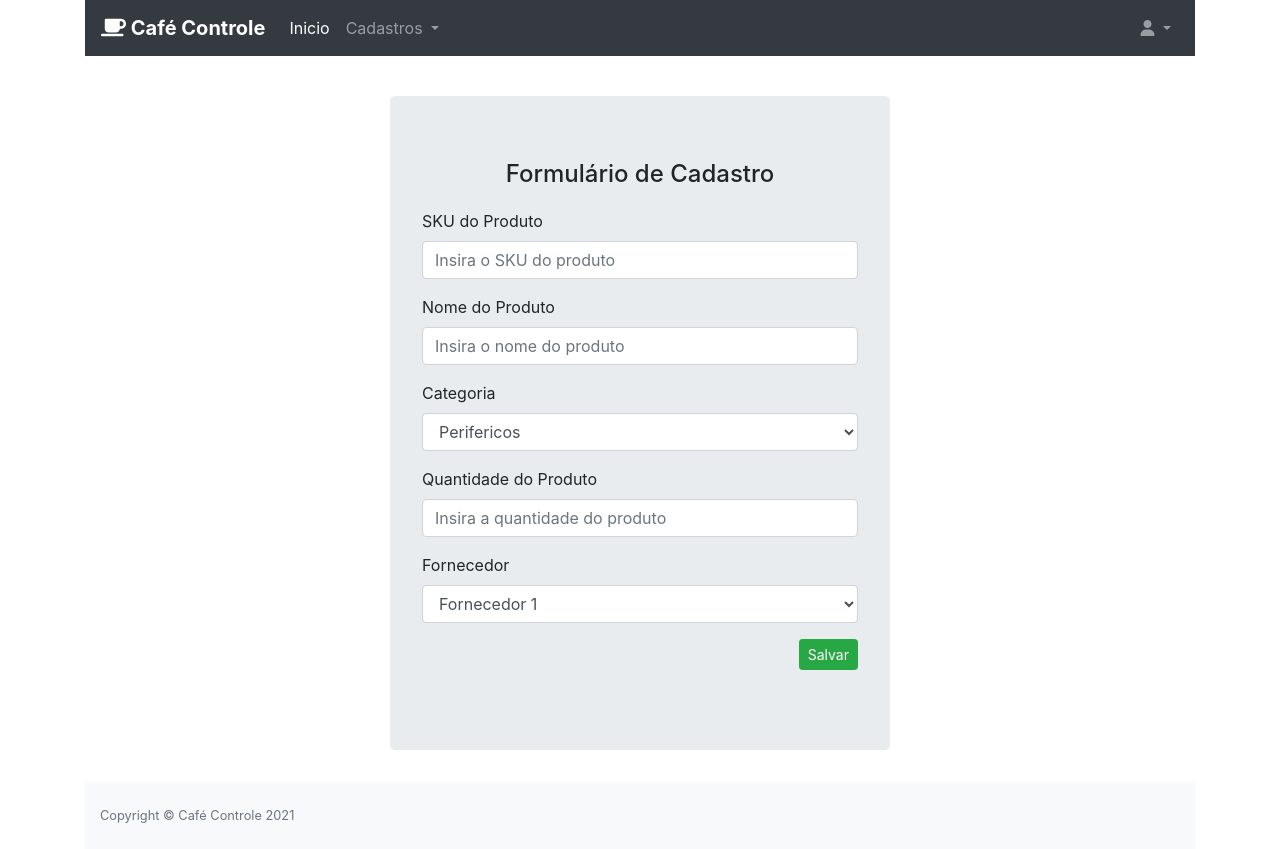
After one commit to esdrastomaz/Bootstrap-4-PHPeMySQL, a PHP site: page /produtoCadastro.php?id=1 in a window 1280 px wide. The commit adds this page. Run offline with PHP 8.4, Linux system fonts and the light colour scheme; the visitor is signed in with stand-in values (Sample User, id 1); some libraries are stand-ins or nearby versions.

```diff
--- a/dependencias.php
+++ b/dependencias.php
@@ -7,7 +7,7 @@
 <script src="https://kit.fontawesome.com/585a3b9338.js" crossorigin="anonymous"></script>
 <script src="https://cdn.jsdelivr.net/npm/bootstrap@5.0.0-beta1/dist/js/bootstrap.bundle.min.js" integrity="
     sha384-ygbV9kiqUc6oa4msXn9868pTtWMgiQaeYH7/t7LECLbyPA2x65Kgf80OJFdroafW" crossorigin="anonymous"></script>
-    <script src="https://code.jquery.com/jquery-3.3.1.slim.min.js" integrity="sha384-q8i/X+965DzO0rT7abK41JStQIAqVgRVzpbzo5smXKp4YfRvH+8abtTE1Pi6jizo" crossorigin="anonymous"></script>
+<script src="https://code.jquery.com/jquery-3.1.1.min.js">
 <script src="https://cdnjs.cloudflare.com/ajax/libs/popper.js/1.14.3/umd/popper.min.js" integrity="sha384-ZMP7rVo3mIykV+2+9J3UJ46jBk0WLaUAdn689aCwoqbBJiSnjAK/l8WvCWPIPm49" crossorigin="anonymous"></script>
 <script src="https://stackpath.bootstrapcdn.com/bootstrap/4.1.3/js/bootstrap.min.js" integrity="sha384-ChfqqxuZUCnJSK3+MXmPNIyE6ZbWh2IMqE241rYiqJxyMiZ6OW/JmZQ5stwEULTy" crossorigin="anonymous"></script>
 <script src="js/bootstrap.min.js"></script>
--- a/menu.php
+++ b/menu.php
@@ -4,7 +4,7 @@ require_once "dependencias.php";
 
 <div class="container">
     <nav class="navbar navbar-expand-lg navbar navbar-dark bg-dark">
-        <a class="navbar-brand" href="#"><i class="fas fa-coffee"></i></a>
+        <a style="font-weight:bold" class="navbar-brand" href="index.php"><i class="fas fa-coffee"></i>&nbsp;Café Controle</a>
         <button class="navbar-toggler" type="button" data-toggle="collapse" data-target="#conteudoNavbarSuportado" aria-controls="conteudoNavbarSuportado" aria-expanded="false" aria-label="Alterna navegação">
             <span class="navbar-toggler-icon"></span>
         </button>
@@ -19,20 +19,20 @@ require_once "dependencias.php";
                         Cadastros
                     </a>
                     <div class="dropdown-menu" aria-labelledby="navbarDropdown">
-                        <a class="dropdown-item" href="listarProdutos.php">Cadastro de Produtos</a>
+                        <a class="dropdown-item" href="listarProdutos.php"><i class="fas fa-shopping-cart"></i></i>&nbsp;Cadastro de Produtos</a>
                         <div class="dropdown-divider"></div>
-                        <a class="dropdown-item" href="#">Cadastro de Categorias</a>
+                        <a class="dropdown-item" href="#"><i class="fas fa-bars"></i>&nbsp;Cadastro de Categorias</a>
                         <div class="dropdown-divider"></div>
-                        <a class="dropdown-item" href="#">Cadastro de Fornecedores</a>
+                        <a class="dropdown-item" href="#"><i class="fas fa-address-book"></i>&nbsp;Cadastro de Fornecedores</a>
                         <div class="dropdown-divider"></div>
-                        <a class="dropdown-item" href="#">Cadastro de Clientes</a>
+                        <a class="dropdown-item" href="clienteCadastro.php"><i class="fas fa-users"></i>&nbsp;Cadastro de Clientes</a>
                     </div>
                 </li>
             </ul>
             <ul class="navbar-nav navbar-right">
                 <li class="nav-item dropdown">
                     <a class="nav-link dropdown-toggle" href="#" id="navbarDropdown" role="button" data-toggle="dropdown" aria-haspopup="true" aria-expanded="false">
-                        Cadastros
+                        <i class="fas fa-user"></i>
                     </a>
                     <div class="dropdown-menu" aria-labelledby="dropdown10">
                         <a class="dropdown-item" href="#">Minha Conta</a>
--- /dev/null
+++ b/produtoCadastro.php
@@ -0,0 +1,96 @@
+<?php
+session_start();
+require_once "menu.php";
+
+
+$id_produto = $_GET['id'];
+$id_produto = $_SESSION["id"];
+
+if (strlen($id_produto) == 0)
+    $id_produto = 0;
+?>
+
+
+<!DOCTYPE html>
+<html lang="pt-br">
+
+<head>
+    <meta charset="UTF-8">
+    <meta name="viewport" content="width=device-width, initial-scale=1.0">
+    <title>Formulário de Cadastro</title>
+    <style>
+
+    #tamanhoContainer{
+        width: 500px;
+    }
+
+    </style>
+</head>
+
+<body>
+
+    <div class="container jumbotron" id="tamanhoContainer" style="margin-top: 40px;">
+        <center><h4>Formulário de Cadastro</h4></center>
+        <form action="inserirProduto.php" method="post" style="margin-top: 20px;">
+            <div class="form-group">
+                <label>SKU do Produto</label>
+                <input type="text" class="form-control" name="skuproduto" placeholder="Insira o SKU do produto" autocomplete="off" required>
+
+            </div>
+
+            <div class="form-group">
+                <label>Nome do Produto</label>
+                <input type="text" class="form-control" name="nomeproduto" placeholder="Insira o nome do produto" autocomplete="off" required>
+            </div>
+
+            <div class="form-group">
+                <label for="exampleFormControlSelect1">Categoria</label>
+                <select class="form-control" name="categoria">
+                    <option>Perifericos</option>
+                    <option>Hardware</option>
+                    <option>Software</option>
+                    <option>Celulares</option>
+                    <option>Acessórios</option>
+                </select>
+
+            </div>
+
+            <div class="form-group">
+                <label>Quantidade do Produto</label>
+                <input type="number" class="form-control" name="quantidade" placeholder="Insira a quantidade do produto" autocomplete="off" required>
+            </div>
+
+            <div class="form-group">
+                <label for="exampleFormControlSelect1">Fornecedor</label>
+                <select class="form-control" name="fornecedor">
+                    <option>Fornecedor 1</option>
+                    <option>Fornecedor 2</option>
+                    <option>Fornecedor 3</option>
+                    <option>Fornecedor 4</option>
+                    <option>Fornecedor 5</option>
+                </select>
+            </div>
+            <input type="hidden" id="inputIdProduto" name="inputIdProduto" value="<?php echo ($id_produto) ?>">
+            <div style="text-align: right;">
+                <button type="submit" class="btn btn-success btn-sm">Salvar</button>
+            </div>
+
+        </form>
+    </div>
+
+    <div class="container">
+        <footer class="py-4 bg-light mt-auto">
+            <div class="container-fluid">
+                <div class="d-flex align-items-center justify-content-between small">
+                    <div class="text-muted">Copyright &copy; Café Controle 2021</div>
+                </div>
+            </div>
+        </footer>
+    </div>
+</body>
+
+</html>
+
+<script type="text/javascript">
+
+</script>
```
Also changed, not shown: clienteCadastro.php (added, +7 -0 lines), excluirProduto.php (added, +17 -0 lines), index.php (+18 -31 lines), listarProdutos.php (+40 -12 lines).
